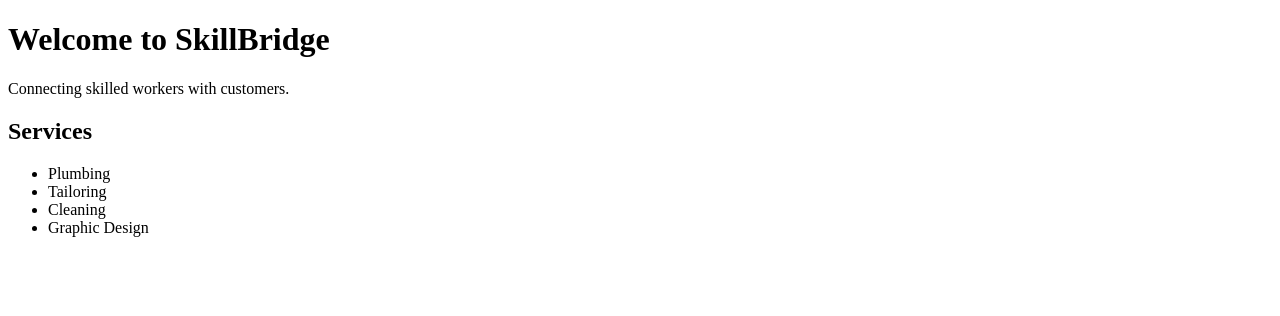
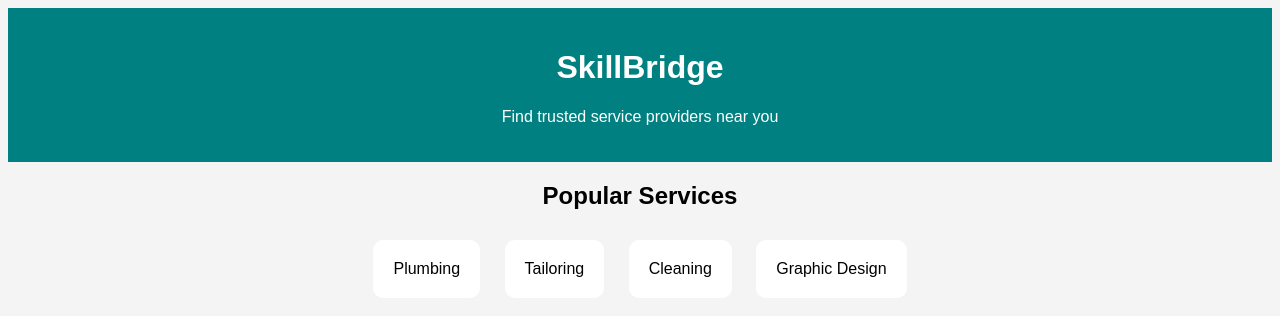
Before and after one commit to Alphaprime-cyber/Skillbrig-2.0, a plain HTML site: page index.html in a window 1280 px wide. Drawn offline with Linux system fonts and the light colour scheme.

Commit message:
Update index.html
<!DOCTYPE html>
<html>
<head>
    <title>SkillBridge</title>
    <style>
        body {
            font-family: Arial;
            text-align: center;
            background: #f4f4f4;
        }
        header {
            background: teal;
            color: white;
            padding: 20px;
        }
        .card {
            background: white;
            margin: 10px;
            padding: 20px;
            display: inline-block;
            border-radius: 10px;
        }
    </style>
</head>

<body>

<header>
    <h1>SkillBridge</h1>
    <p>Find trusted service providers near you</p>
</header>

<h2>Popular Services</h2>

<div class="card">Plumbing</div>
<div class="card">Tailoring</div>
<div class="card">Cleaning</div>
<div class="card">Graphic Design</div>

</body>
</html>

```diff
--- a/index.html
+++ b/index.html
@@ -2,19 +2,40 @@
 <html>
 <head>
     <title>SkillBridge</title>
+    <style>
+        body {
+            font-family: Arial;
+            text-align: center;
+            background: #f4f4f4;
+        }
+        header {
+            background: teal;
+            color: white;
+            padding: 20px;
+        }
+        .card {
+            background: white;
+            margin: 10px;
+            padding: 20px;
+            display: inline-block;
+            border-radius: 10px;
+        }
+    </style>
 </head>
+
 <body>
 
-<h1>Welcome to SkillBridge</h1>
-<p>Connecting skilled workers with customers.</p>
+<header>
+    <h1>SkillBridge</h1>
+    <p>Find trusted service providers near you</p>
+</header>
 
-<h2>Services</h2>
-<ul>
-    <li>Plumbing</li>
-    <li>Tailoring</li>
-    <li>Cleaning</li>
-    <li>Graphic Design</li>
-</ul>
+<h2>Popular Services</h2>
+
+<div class="card">Plumbing</div>
+<div class="card">Tailoring</div>
+<div class="card">Cleaning</div>
+<div class="card">Graphic Design</div>
 
 </body>
 </html>
```
